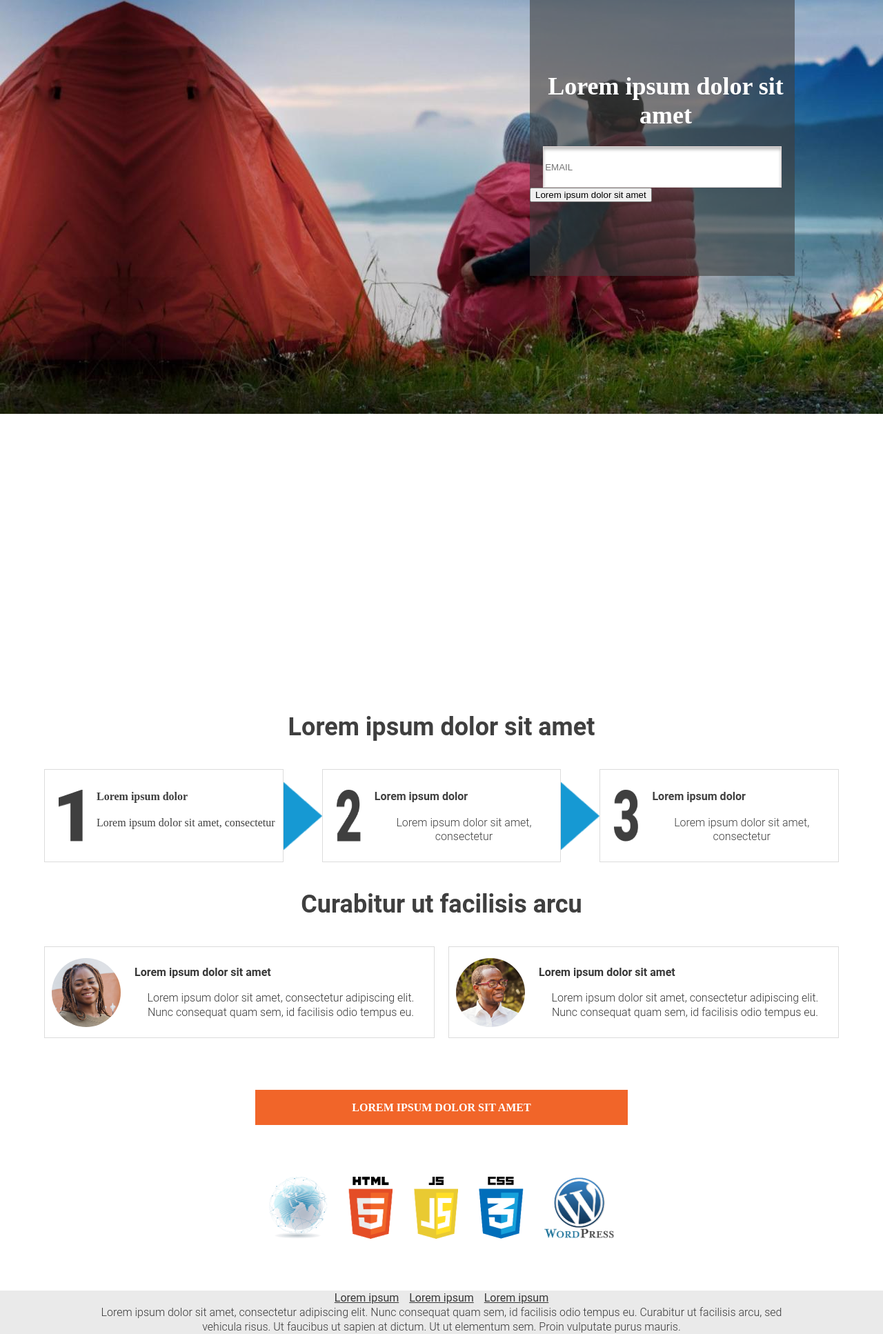
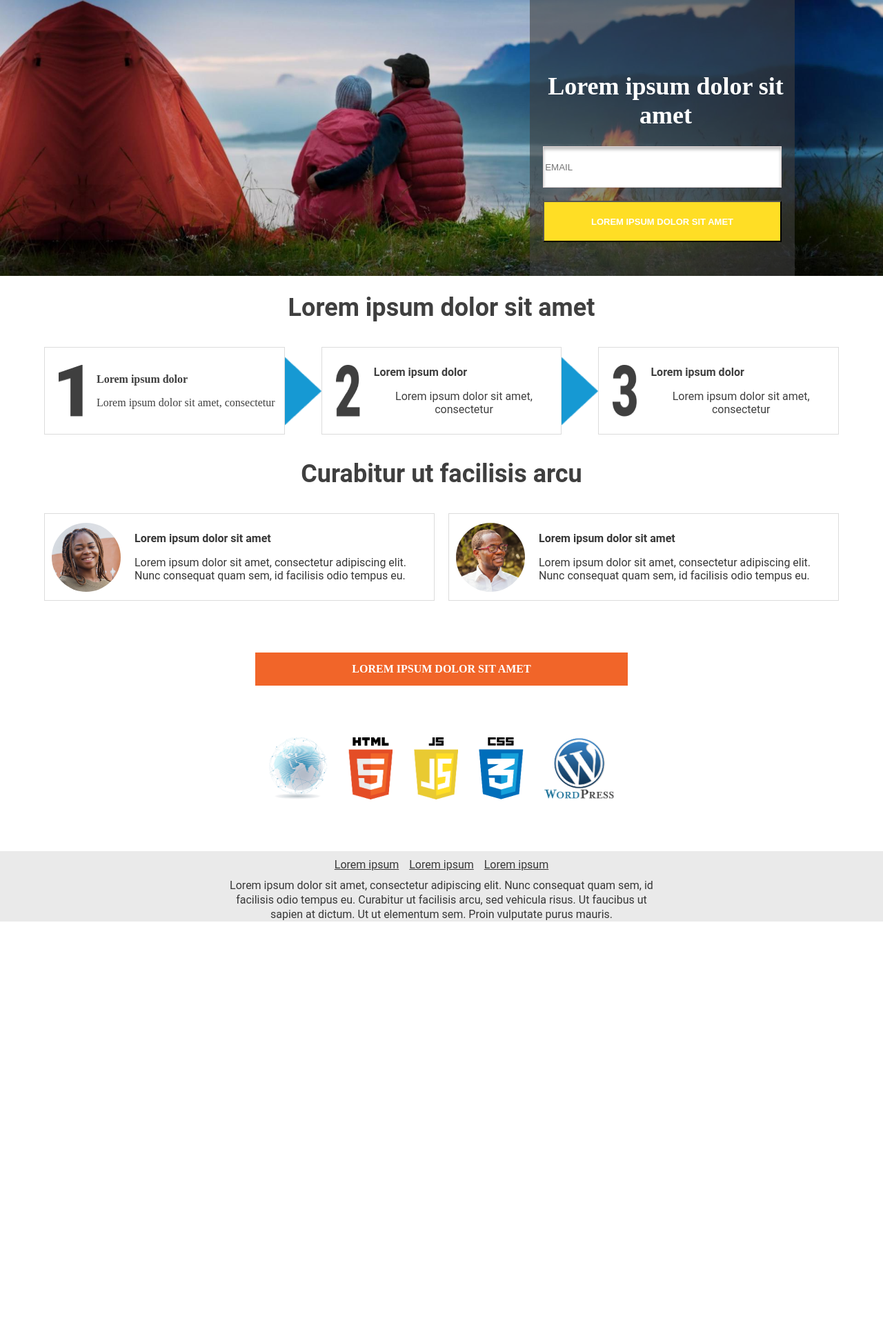
Before and after one commit to Veniyana/Web-Page-Design, a PHP site: page / in a window 1280 px wide; the page is wider, and only the part inside the window is pictured. Shown: that part at 69% size. After the commit the page ends 1336 px from the top of that part, so only its background shows below. Run offline with PHP 8.4, Linux system fonts and the light colour scheme.

Commit message:
Updated style

```diff
--- a/index.css
+++ b/index.css
@@ -1,6 +1,7 @@
 body {
     margin: 0;
     padding: 0;
+    overflow-x: hidden;
 }
 
 .wrapper {
@@ -8,11 +9,154 @@
     flex-direction: column;
 }
 
+.text {
+    font-family: Roboto;
+    font-style: normal;
+
+    display: flex;
+    align-items: center;
+    text-align: center;
+}
+
+.heading {
+    justify-content: center;
+    color: #3F3F3F;
+}
+
+.navigation-button {
+    background: #F16529;
+    color: #FFFFFF;
+
+    font-weight: bold;
+    text-transform: uppercase;
+    text-decoration: none;
+    text-align: center;
+    align-self: center;
+}
+
+
+.steps-container,
+.flex-contributors {
+    display: flex;
+    width: 90vw;
+    align-self: center;
+}
+
+
+/*panel with the steps and arrows*/
+
+/* box of each step */
+.step-box {
+    padding: 10px;
+    border: 1px solid #DCDCDC;
+    display: flex;
+    flex-direction: row;
+    column-gap: 20px;
+}
+
+/*the number images 1,2,3*/
+.step-box>img {
+    align-self: center;
+    padding-left: 10px;
+}
+
+.step-box>div {
+    align-self: center;
+    color: #3F3F3F;
+}
+
+.step-box>div p:first-child {
+    font-weight: bold;
+}
+
+.step-box>div p:last-child {
+    font-size: 16px;
+}
+
+/* the arrow image */
+.steps-container>img {
+    align-self: center;
+}
+
+/* -------------- */
+
+/* each person box*/
+.contributor {
+    width: 1fr;
+    padding: 10px;
+    border: 1px solid #DCDCDC;
+    column-gap: 20px;
+    display: flex;
+    flex-direction: row;
+}
+
+/* image for person */
+.contributor img {
+    border-radius: 50%;
+    width: 100px;
+    height: 100px;
+    align-self: center;
+}
+
+.contributor>div {
+    align-self: center;
+    color: #373737;
+}
+
+.contributor-information p:first-child {
+    font-weight: bold;
+    font-size: 16px;
+}
+
+.contributor-information p:last-child {
+    font-size: 16px;
+    text-align: left;
+}
+
+/* -------------- */
+
+
+/* logos */
+.logo {
+    display: flex;
+    flex-direction: row;
+    column-gap: 30px;
+    align-self: center;
+    margin-bottom: 75px;
+}
+
+/* footer of the page */
+
+footer {
+    width: 100vw;
+    background: rgba(220, 220, 220, 0.6);
+}
+
+footer>p {
+    font-size: 16px;
+    line-height: 21px;
+    color: #373737;
+}
+
+.links {
+    display: flex;
+    column-gap: 15px;
+    justify-content: center;
+    padding:10px 0;
+}
+
+.links>a {
+    font-size: 16px;
+    color: #373737;
+    justify-content: center;
+}
+
+
 /* Desktop mode */
 @media only screen and (min-width: 1000px) {
 
     /* main image */
-    #image11 {
+    #head-image {
         position: absolute;
         height: 400px;
         width: 100vw;
@@ -33,7 +177,7 @@
         height: 60px;
     }
 
-    .default-form input[type="button"] {
+    .default-form input[type="submit"] {
         font-size: 13px;
         height: 60px;
     }
@@ -71,13 +215,17 @@
     .flex-contributors {
         column-gap: 20px;
     }
+
+    footer>p{
+        margin:0 25%;
+    }
 }
 
 /* Tablet mode */
 @media only screen and (min-width: 600px) and (max-width:1000px) {
 
     /* main image */
-    #image11 {
+    #head-image {
         position: absolute;
         height: 200px;
         width: 100vw;
@@ -110,13 +258,13 @@
 @media only screen and (max-width: 600px) {
 
     /* main image*/
-    #image11 {
+    #head-image {
         position: absolute;
         width: 100vw;
     }
 
-    .heading.title{
-        margin-top:120px;
+    .heading.title {
+        margin-top: 120px;
     }
 
     .heading {
@@ -153,7 +301,7 @@
     }
 
     /* form button submit*/
-    .mobile-form input[type="button"] {
+    .mobile-form input[type="submit"] {
         width: 90%;
         height: 30px;
         margin: 5% 0 0 5%;
@@ -179,9 +327,7 @@
 
     .navigation-button.one {
         position: absolute;
-        text-decoration: none;
         width: 80vw;
-        text-align: center;
         margin-top: 80px;
     }
 
@@ -207,6 +353,7 @@
     }
 }
 
+/*Desktop and tablet*/
 @media only screen and (min-width: 1000px),
 only screen and (min-width: 600px) and (max-width:1000px) {
 
@@ -225,7 +372,7 @@
     }
 
     /* form button submit*/
-    .default-form input[type="button"] {
+    .default-form input[type="submit"] {
         width: 90%;
         margin: 5% 0 0 5%;
         padding: 10px;
@@ -259,14 +406,13 @@
     .navigation-button.two {
         width: 540px;
         padding: 15px 0px;
-        text-align: center;
-        text-decoration: none;
         font-size: 36;
         margin: 75px 0;
     }
 
 }
 
+/* mobile and tablet*/
 @media only screen and (max-width: 600px),
 only screen and (min-width: 600px) and (max-width:1000px) {
 
@@ -295,174 +441,3 @@
         row-gap: 20px;
     }
 }
-
-.text {
-    font-family: Roboto;
-    font-style: normal;
-
-    display: flex;
-    align-items: center;
-    text-align: center;
-}
-
-.heading {
-    height: 50px;
-    justify-content: center;
-
-    color: #3F3F3F;
-}
-
-.steps-container,
-.flex-contributors {
-    display: flex;
-    width: 90vw;
-    align-self: center;
-}
-
-/*panel with the steps and arrows*/
-
-
-/* box of each step */
-.step-box {
-    padding: 10px;
-
-    background: #FFFFFF;
-    border: 1px solid #DCDCDC;
-    box-sizing: border-box;
-
-    display: flex;
-    flex-direction: row;
-    column-gap: 20px;
-}
-
-/*the number images 1,2,3*/
-.step-box>img {
-    align-self: center;
-    padding-left: 10px;
-}
-
-.step-box>div {
-    align-self: center;
-}
-
-.step-box>div p:first-child {
-    width: 100%;
-    height: 25px;
-    font-weight: bold;
-    display: flex;
-    align-items: center;
-    color: #3F3F3F;
-}
-
-.step-box>div p:last-child {
-    width: 100%;
-    height: 40px;
-    left: 500px;
-    top: 848px;
-
-    font-weight: 300;
-    font-size: 16px;
-    line-height: 20px;
-
-    color: #3F3F3F;
-}
-
-/* the arrow image */
-.steps-container>img {
-    align-self: center;
-}
-
-/* -------------- */
-
-
-/* each person box*/
-.contributor {
-    width: 1fr;
-    height: 1fr;
-    padding: 10px;
-
-    background: #FFFFFF;
-    border: 1px solid #DCDCDC;
-    box-sizing: border-box;
-
-    display: flex;
-    flex-direction: row;
-    column-gap: 20px;
-}
-
-/* image for person */
-.contributor img {
-    border-radius: 50%;
-    width: 100px;
-    height: 100px;
-    align-self: center;
-}
-
-.contributor>div {
-    align-self: center;
-}
-
-.contributor-information p:first-child {
-    font-weight: bold;
-    font-size: 16px;
-    line-height: 21px;
-    color: #373737;
-}
-
-.contributor-information p:last-child {
-    font-weight: 300;
-    font-size: 16px;
-    line-height: 21px;
-    color: #373737;
-}
-
-/* -------------- */
-
-
-/* logos */
-.logo {
-    display: flex;
-    flex-direction: row;
-    column-gap: 30px;
-    align-self: center;
-    margin-bottom: 75px;
-}
-
-/* footer of the page */
-
-footer {
-    width: 100vw;
-    background: rgba(220, 220, 220, 0.6);
-}
-
-.links {
-    height: 15%;
-    display: flex;
-    column-gap: 15px;
-    justify-content: center;
-}
-
-.links>a {
-    font-size: 16px;
-    line-height: 21px;
-    color: #373737;
-}
-
-footer>p {
-    margin: 0 10%;
-
-    font-weight: 300;
-    font-size: 16px;
-    line-height: 21px;
-    color: #373737;
-}
-
-.navigation-button {
-    background: #F16529;
-    color: #FFFFFF;
-
-    font-weight: bold;
-    line-height: 21px;
-    text-transform: uppercase;
-    align-self: center;
-}
```
